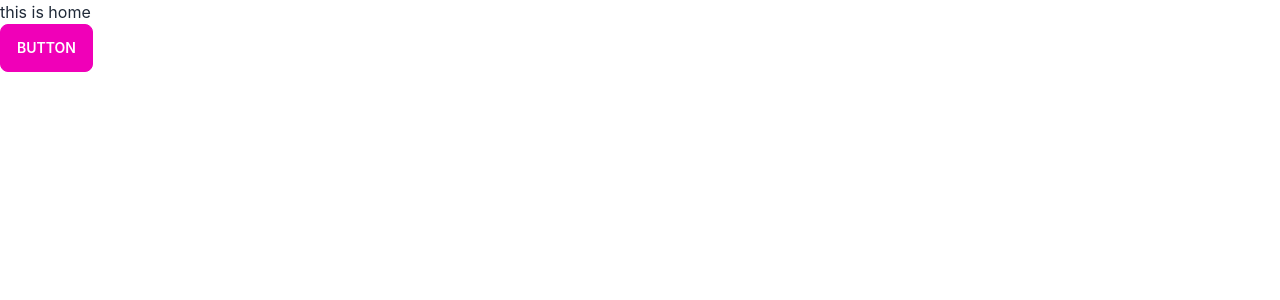
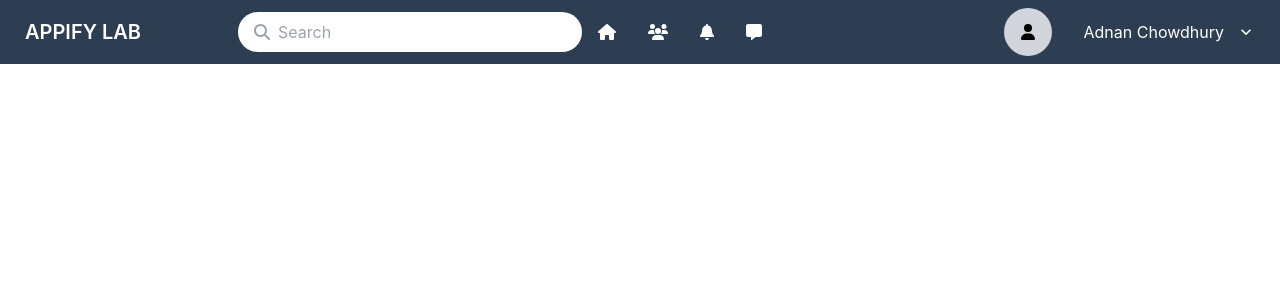
Before and after one commit to Anikroy7/appifylab-assignment, a React (Create React App) app: page / in a window 1280 px wide. Shown: the top 300 px of the page. Built offline with nearby package versions, Linux system fonts and the light colour scheme.

Commit message:
navbar section added

```diff
--- a/package.json
+++ b/package.json
@@ -3,6 +3,9 @@
   "version": "0.1.0",
   "private": true,
   "dependencies": {
+    "@fortawesome/fontawesome-svg-core": "^6.2.0",
+    "@fortawesome/free-solid-svg-icons": "^6.2.0",
+    "@fortawesome/react-fontawesome": "^0.2.0",
     "@testing-library/jest-dom": "^5.14.1",
     "@testing-library/react": "^13.0.0",
     "@testing-library/user-event": "^13.2.1",
--- a/src/App.js
+++ b/src/App.js
@@ -1,11 +1,10 @@
 import './App.css';
+import Navbar from './Components/Navbar';
 
 function App() {
   return (
-    <div>
-      <h2>this is home</h2>
-
-      <button class="btn btn-secondary">Button</button>
+    <div className=''>
+      <Navbar></Navbar>
     </div>
   );
 }
--- /dev/null
+++ b/src/Components/Navbar.js
@@ -0,0 +1,58 @@
+import { faBell, faHome, faMessage, faSearch, faUser, faUsers } from '@fortawesome/free-solid-svg-icons';
+import { FontAwesomeIcon } from '@fortawesome/react-fontawesome';
+import React from 'react';
+
+const Navbar = () => {
+    const navMenu = < >
+        <li className='ml-20 hover:text-black'><a><FontAwesomeIcon icon={faHome}></FontAwesomeIcon></a>  </li>
+        <li className='hover:text-black'><a><FontAwesomeIcon icon={faUsers}></FontAwesomeIcon></a></li>
+        <li className='hover:text-black'><a><FontAwesomeIcon icon={faBell}></FontAwesomeIcon></a></li>
+        <li className='hover:text-black'><a><FontAwesomeIcon icon={faMessage}></FontAwesomeIcon></a></li>
+
+    </>
+
+    return (
+        <div class="navbar bg-primary h-16 text-white">
+            <div class="navbar-start">
+                <div class="dropdown">
+                    <label tabindex="0" class="btn btn-ghost lg:hidden">
+                        <svg xmlns="http://www.w3.org/2000/svg" class="h-5 w-5" fill="none" viewBox="0 0 24 24" stroke="currentColor"><path stroke-linecap="round" stroke-linejoin="round" stroke-width="2" d="M4 6h16M4 12h8m-8 6h16" /></svg>
+                    </label>
+                    <ul tabindex="0" class="menu menu-compact dropdown-content mt-3 p-2 shadow bg-primary rounded-box w-52">
+                        {navMenu}
+                    </ul>
+                </div>
+                <a class="btn btn-ghost normal-case text-xl">APPIFY LAB </a>
+                <div class="form-control relative">
+                    <span className='absolute lg:left-24 lg:top-2 sm:top-2 sm:left-4'><FontAwesomeIcon className='text-gray-400' icon={faSearch}></FontAwesomeIcon></span>
+                    <input type="text" placeholder="Search" class="p-2 px-10 lg:ml-20 sm:ml-0 rounded-full text-gray-500 lg:w-full md:w-full sm:w-44" />
+                </div>
+            </div>
+            <div class="navbar-center hidden lg:flex">
+                <ul class="menu menu-horizontal p-0">
+                    {navMenu}
+                </ul>
+            </div>
+            <div class="navbar-end">
+                <ul class="menu menu-horizontal p-0">
+                    <li><div class="avatar placeholder">
+                        <div class="bg-gray-300 text-neutral-content rounded-full w-12">
+                            <span className='text-black'><FontAwesomeIcon icon={faUser}></FontAwesomeIcon></span>
+                        </div>
+                    </div></li>
+
+                    <li tabindex="0">
+                        <a>
+                            Adnan Chowdhury
+                            <svg class="fill-current" xmlns="http://www.w3.org/2000/svg" width="20" height="20" viewBox="0 0 24 24"><path d="M7.41,8.58L12,13.17L16.59,8.58L18,10L12,16L6,10L7.41,8.58Z" /></svg>
+                        </a>
+
+                    </li>
+
+                </ul>
+            </div>
+        </div>
+    );
+};
+
+export default Navbar;
--- a/tailwind.config.js
+++ b/tailwind.config.js
@@ -4,5 +4,31 @@ module.exports = {
   theme: {
     extend: {},
   },
+  daisyui: {
+    themes: [
+      {
+        mytheme: {
+
+          "primary": "#2e3e52",
+
+          "secondary": "#F000B8",
+
+          "accent": "#37CDBE",
+
+          "neutral": "#3D4451",
+
+          "base-100": "#FFFFFF",
+
+          "info": "#3ABFF8",
+
+          "success": "#36D399",
+
+          "warning": "#FBBD23",
+
+          "error": "#F87272",
+        },
+      },
+    ],
+  },
   plugins: [require("daisyui")],
 }
```
Also changed, not shown: 2 other files (tests, documents, lock files or other folders).
